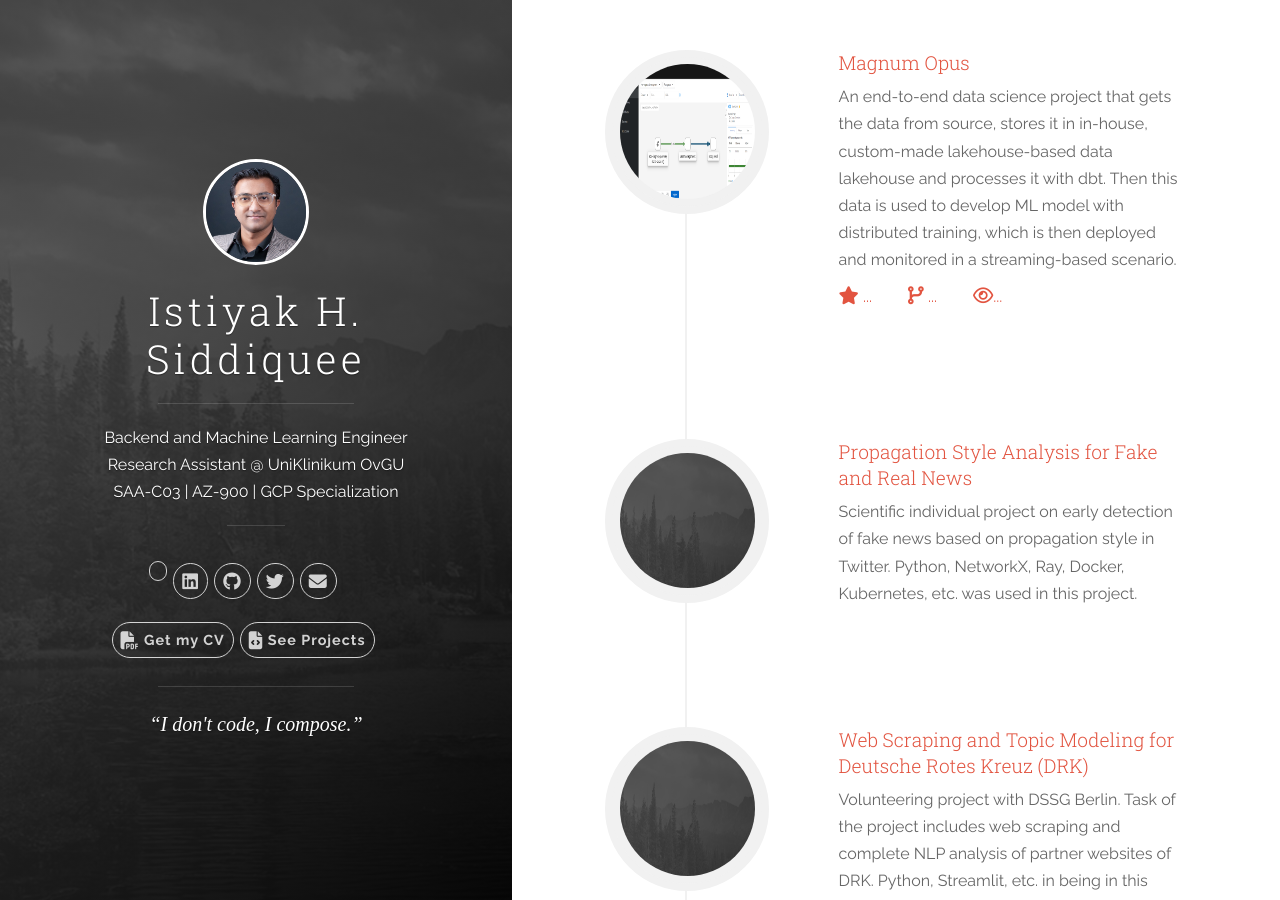
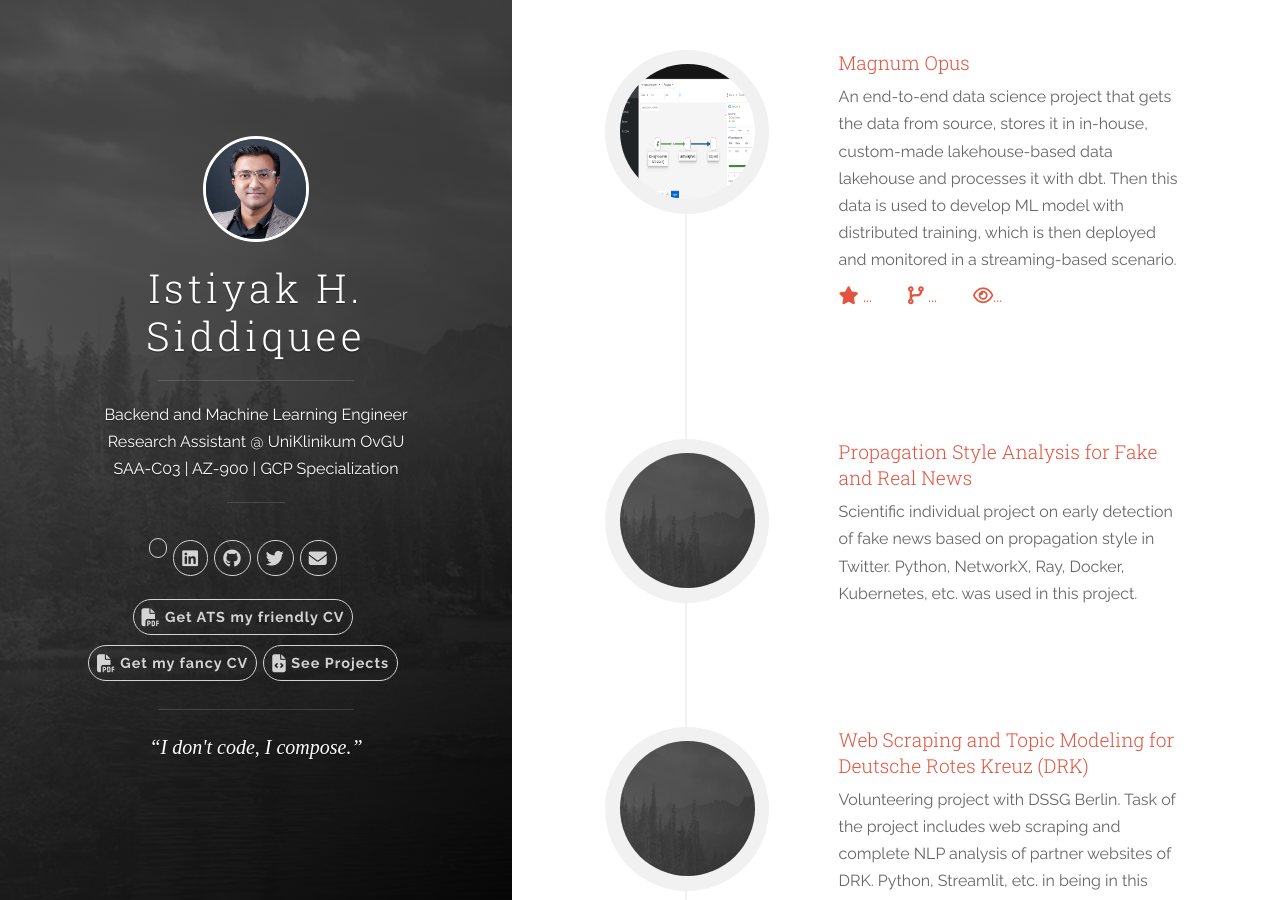
Before and after one commit to istiyaksiddiquee/istiyaksiddiquee.github.io, a Jekyll site: the page built from index.html, in a window 1280 px wide and 900 px high. Built offline with Jekyll 4.4.1, drawn with Linux system fonts in a browser that asks for light colours; nearby versions of some CDN libraries; comment, search, counter and statistics services are not loaded; a style sheet for code colours, icons or effects is not loaded.

Commit message:
CVs updated, fancy and ATS friendly CV separated

```diff
--- a/_config.yml
+++ b/_config.yml
@@ -18,6 +18,7 @@ author:
   linkedin_username:  istiyaksiddiquee
   scholar_username:  q8rcR-oAAAAJ
   cv: '/resources/Mohammad Istiyak Hossain Siddiquee.pdf'
+  fancy_cv: '/resources/Overleaf Mohammad Istiyak Hossain Siddiquee.pdf'
 
 # Build settings
 destination: _site
--- a/_includes/header.html
+++ b/_includes/header.html
@@ -15,7 +15,11 @@
         <hr class="panel-cover__divider">
         <p class="panel-cover__description">Backend and Machine Learning Engineer</p>
         <p class="panel-cover__description">Research Assistant @ UniKlinikum OvGU</p>
-        <p class="panel-cover__description"> <a href="https://cp.certmetrics.com/amazon/en/public/verify/credential/d42dd4224fff4f0c883b5d4a7e548b3e"> SAA-C03 </a> | <a href="https://learn.microsoft.com/en-us/users/istiyakhsiddiquee-4859/credentials/14ef2cada2b7b180"> AZ-900 </a> | <a href="https://coursera.org/share/b1ecf0a3f15b7a1e0e64489208196b09"> GCP Specialization</a>  </p>
+        <p class="panel-cover__description"> <a
+            href="https://cp.certmetrics.com/amazon/en/public/verify/credential/d42dd4224fff4f0c883b5d4a7e548b3e">
+            SAA-C03 </a> | <a
+            href="https://learn.microsoft.com/en-us/users/istiyakhsiddiquee-4859/credentials/14ef2cada2b7b180"> AZ-900
+          </a> | <a href="https://coursera.org/share/b1ecf0a3f15b7a1e0e64489208196b09"> GCP Specialization</a> </p>
         <hr class="panel-cover__divider panel-cover__divider--secondary">
 
         <div class="navigation-wrapper">
@@ -90,8 +94,10 @@
             <ul class="navigation">
               <!-- <li class="navigation__item"><a href="https://www.thomas-zuehlke.de" title="link to Blog"><i class="fas fa-link fa-lg"></i>&nbsp;Blog</a></li> -->
               <!--<li class="navigation__item"><a href="{{ site.baseurl }}/#" title="link to Tweets" class="panel-button"><i class="icon icon-social-twitter"></i>&nbsp;Tweets</a></li>-->
-              <li class="navigation__item"><a href="{{ site.author.cv }}" title="Get my CV as pdf"><i
-                    class="fas fa-file-pdf fa-lg"></i>&nbsp;Get my CV</a></li>
+              <li class="navigation__item"><a href="{{ site.author.cv }}" title="Get ATS my friendly CV"><i
+                    class="fas fa-file-pdf fa-lg"></i>&nbsp;Get ATS my friendly CV</a></li>
+              <li class="navigation__item"><a href="{{ site.author.cv }}" title="Get my fancy CV"><i
+                    class="fas fa-file-pdf fa-lg"></i>&nbsp;Get my fancy CV</a></li>
               <li class="navigation__item"><a href="{{ site.baseurl }}/#projects" title="My most recent projects"
                   class="panel-button projects-button"><i class="fas fa-file-code fa-lg"></i>&nbsp;See Projects</a></li>
             </ul>
@@ -99,7 +105,9 @@
 
         </div>
         <hr class="panel-cover__divider">
-        <p class="panel-cover__description" style="font-family: adobe-garamond-pro, serif; font-style: italic; font-weight: normal; letter-spacing: normal; text-transform: none; font-size: 20px;">&ldquo;I don't code, I compose.&rdquo;</q></p>
+        <p class="panel-cover__description"
+          style="font-family: adobe-garamond-pro, serif; font-style: italic; font-weight: normal; letter-spacing: normal; text-transform: none; font-size: 20px;">
+          &ldquo;I don't code, I compose.&rdquo;</q></p>
 
       </div>
 
```
Also changed, not shown: 2 other files.
